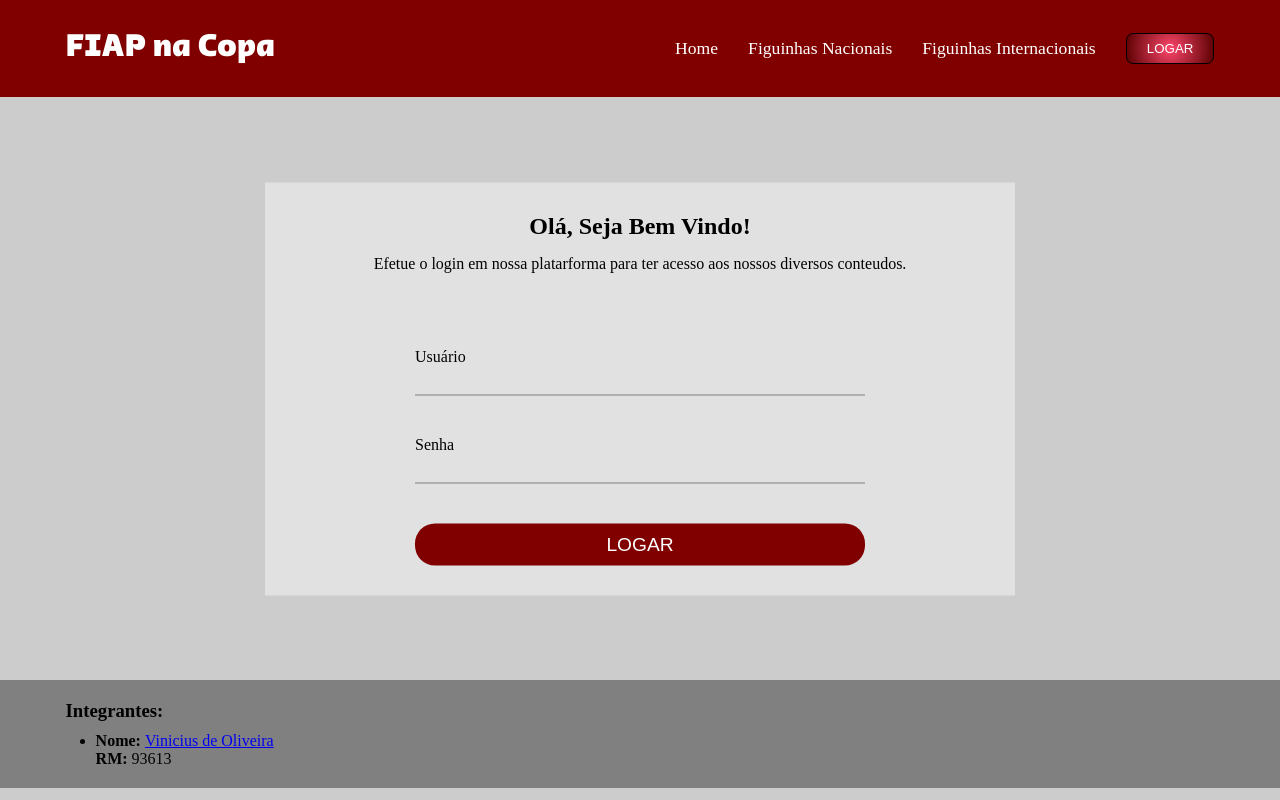
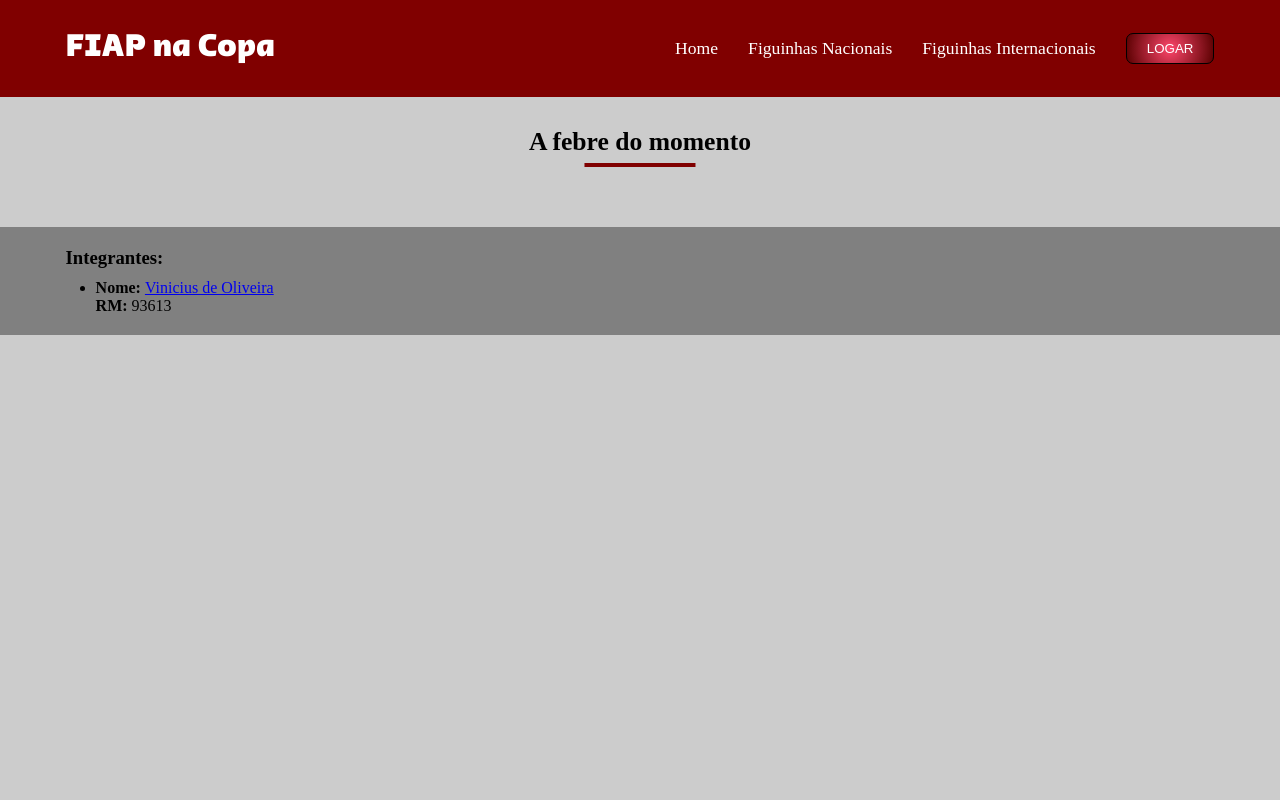
Before and after one commit to ViniOlr/fiap-na-copa-front, a React (Create React App) app: page / in a window 1280 px wide. Built offline with nearby package versions, Linux system fonts and the light colour scheme.

Commit message:
Iniciando página Home

```diff
--- a/src/App.js
+++ b/src/App.js
@@ -3,12 +3,14 @@ import Header from './Components/Header/Header';
 import './App.css'
 import Footer from './Components/Footer/Footer';
 import Login from './Components/Login/Login';
+import Home from './Components/Home/Home';
 
 function App() {
   return (
     <>
       <Header />
-      <Login />
+      {/* <Login /> */}
+      <Home />
       <Footer />
     </>
   );
--- /dev/null
+++ b/src/Components/Home/Home.jsx
@@ -0,0 +1,14 @@
+import React from 'react';
+import { Container, SectionHome, TituloPrincipal } from '../../style/styled';
+
+const Home = ()=> {
+  return (
+    <SectionHome>
+        <Container>
+            <TituloPrincipal>A febre do momento</TituloPrincipal>
+        </Container>
+    </SectionHome>
+  )
+}
+
+export default Home;
--- a/src/style/styled.js
+++ b/src/style/styled.js
@@ -5,6 +5,34 @@ export const Container = styled.div`
     max-width: 1200px;
     margin: 0 auto;
     padding: 0 2%;
+`;
+
+export const TituloPrincipal = styled.h2`
+    margin-bottom: 40px;
+    font-size: 1.6em;
+    text-align: center;
+    position: relative;
+    display: inline-block;
+    left: 50%;
+    transform: translateX(-50%);
+    ::before {
+        content: '';
+        width: 50%;
+        height: 4px;
+        background-color: var(--vermelho-qtar);
+        position: absolute;
+        bottom: -10px;
+        left: 50%;
+        transform: translateX(-50%);
+        transition: 0.3s;
+    }
+    :hover::before {
+        width: 75%;
+    }
+    svg {
+        font-size: 1.3em;
+        margin-right: 7px;
+    }
 `;
 
 export const SectionHeader = styled.header`
@@ -110,6 +138,10 @@ export const SectionLogin = styled.section`
     }
 `;
 
+export const SectionHome = styled.section`
+    margin: 30px 0;
+`;
+
 export const SectionFooter = styled.footer`
     width: 100%;
     background-color: gray;
```
